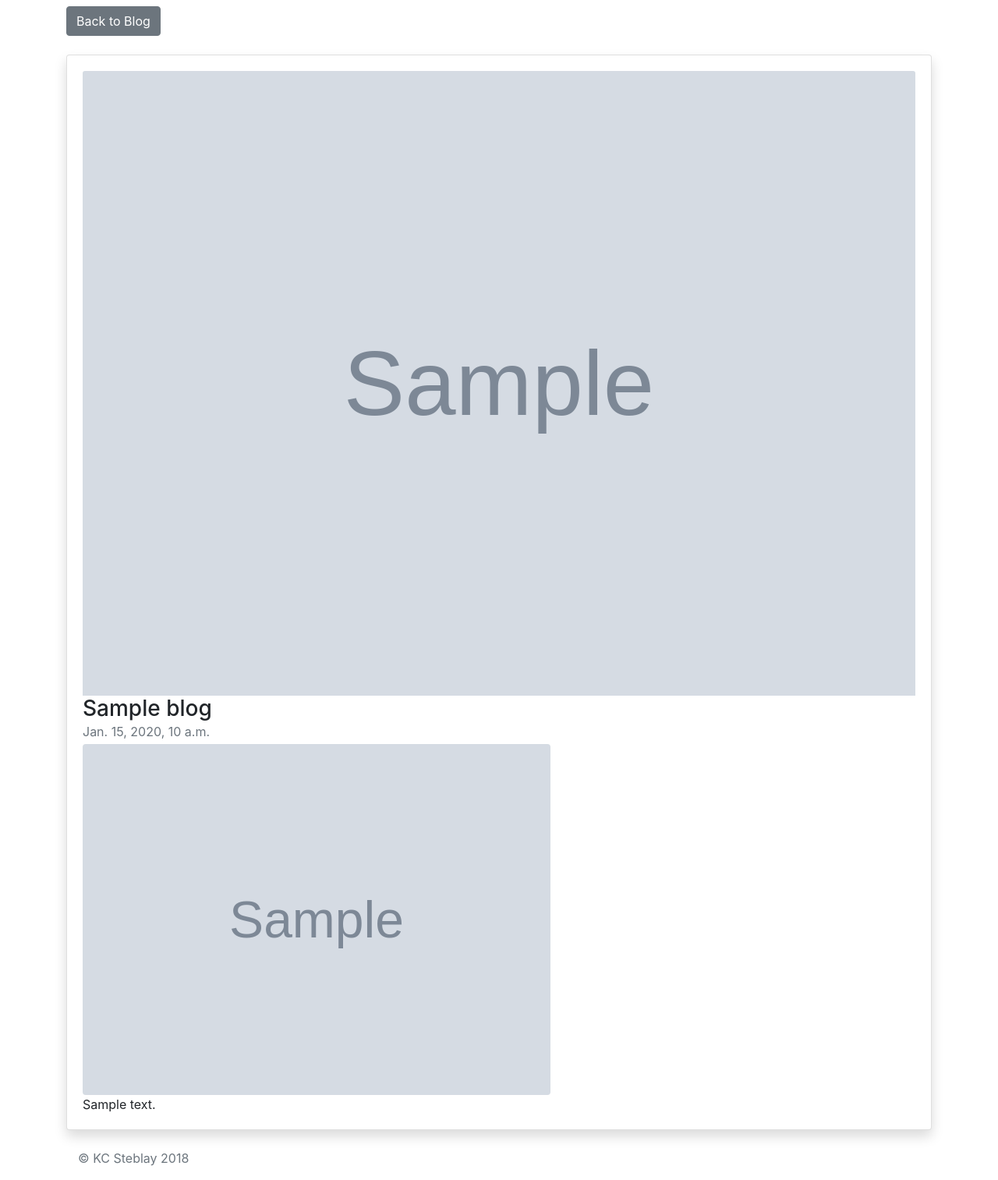
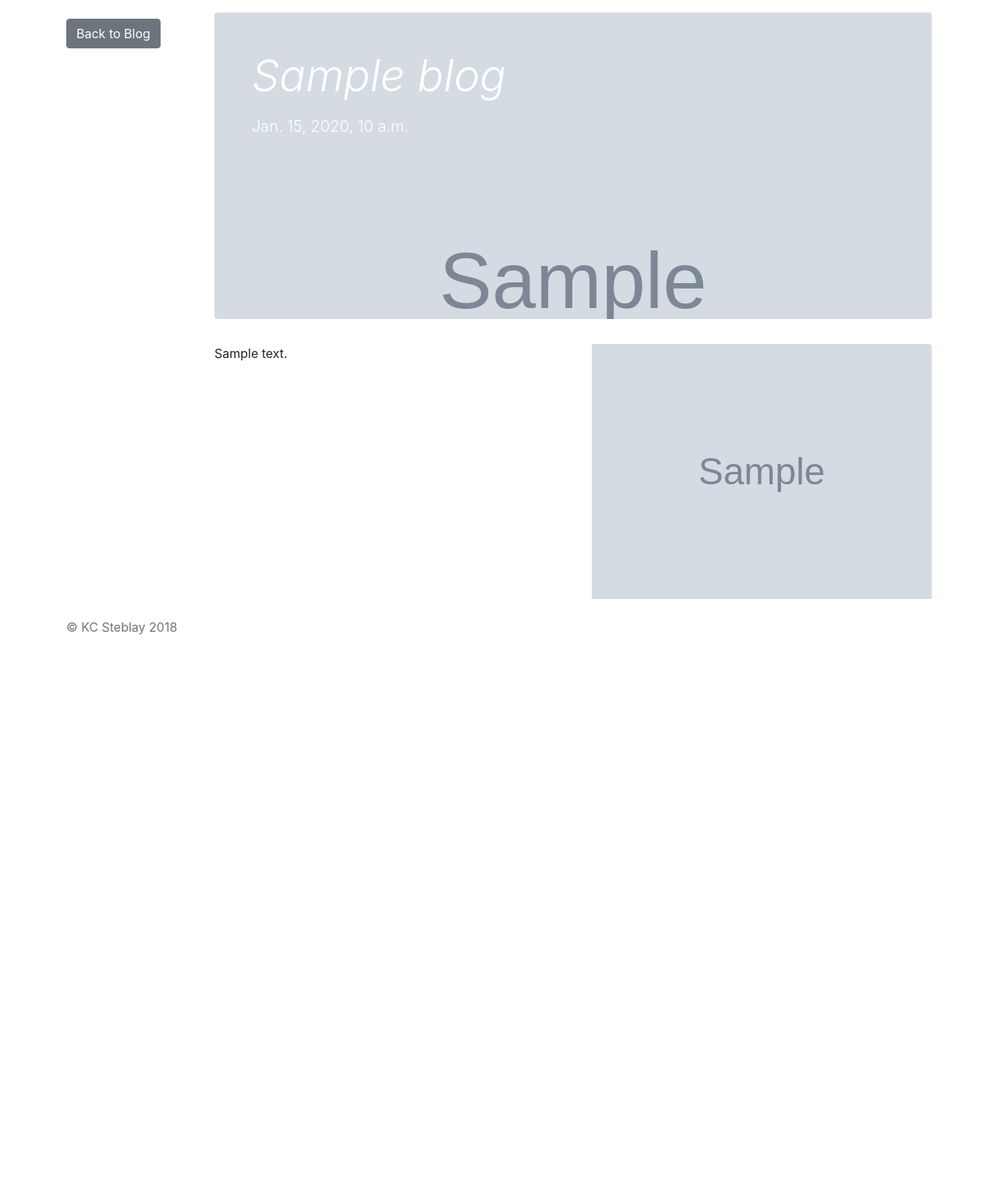
Before and after one commit to kcsteblay/portfolio-project, a Django app: template blog/templates/blog/detail.html in a window 1280 px wide. Shown: the part 56-1569 px from the top of the page at 78% size. After the commit the page ends 870 px from the top, so only its background shows below. Run offline with Django 3.2, Linux system fonts and the light colour scheme; the template is opened without the code that fills it: most values are stand-ins (such as "Sample title", 1, 10 or a date in 2020); grey boxes marked "Sample" are stand-in pictures; data that the repository does not hold is empty; some libraries are stand-ins or nearby versions.

Commit message:
restyled blog

```diff
--- a/blog/models.py
+++ b/blog/models.py
@@ -7,7 +7,9 @@ from django.db import models
 # Add to the admin
 
 class Blog(models.Model):
+	header_image = models.ImageField(upload_to='images/', null=True) #title
 	image = models.ImageField(upload_to='images/', null=True) #title
+	tag = models.CharField(max_length=100, null=True) #title
 	pub_date = models.DateTimeField(null=True) #publish date
 	title = models.CharField(max_length=255, null=True) #title
 	body = models.TextField(null=True) #body
@@ -20,3 +22,6 @@ class Blog(models.Model):
 
 	def __str__(self):
 		return self.title
+
+	class Meta:
+		ordering = ['-pub_date',]
--- a/blog/templates/blog/detail.html
+++ b/blog/templates/blog/detail.html
@@ -31,31 +31,27 @@
   </div>
 </nav>
     </header>
-    <div class="container">
-      <main role="main">
-        <p>
-            <a href="{% url 'allblogs' %}" class="btn btn-secondary my-2">Back to Blog</a>
 
-          </p>
+    <div class="container pt-3">
+    <div class="row">
 
-        <div class="card flex-md-row mb-4 shadow m-top">
-            <div class="card-body d-flex flex-column align-items-start">
-              <img class="card-img-top" src="{{ job.image.url }}" />
-              <h3 class="mb-0">
-                {{ blog.title }}
-              </h3>
-              <div class="mb-1 text-muted">{{ blog.pub_date_pretty }}</div>
+    <div class="col-2"><p><a href="{% url 'allblogs' %}" class="btn btn-secondary my-2">Back to Blog</a></p></div>
 
-              <img class="img-fluid rounded" height=600 width=600 src="{{ blog.image.url }}" />
+    <div class="col-10">
+        <div class="jumbotron p-3 p-md-5 text-white rounded" height=50% style="background-image:url('{{ blog.header_image.url }}');background-size:cover; background-repeat: no-repeat;">
+        <div class="col-md-6 px-0">
+          <h1 class="display-4 font-italic">{{ blog.title }}</h1>
+          <p class="lead my-3">{{ blog.pub_date_pretty }}</p>
+          <br><br><br><br><br><br><br>
+        </div>
+        </div>
 
-              <p class="card-text mb-auto">{{ blog.body }}</p>
+        <img src="{{ blog.image.url }}" class="float-right img-fluid pl-4 pb-4 rounded" width=50% height=auto><p class="card-text mb-auto">{{ blog.body | linebreaks }}</p>
 
-            </div>
 
-          </div>
-
-      </main>
-   <div/>
+        </div>
+        </div>
+    </div>
 
     <footer class="text-muted">
       <div class="container">
--- a/portfolio/settings.py
+++ b/portfolio/settings.py
@@ -25,7 +25,7 @@ SECRET_KEY = '!$rl%%2zt1-zp@$+h7ynuvzizht(x*^73q^m4ift@x%$ujukd3'
 # SECURITY WARNING: don't run with debug turned on in production!
 DEBUG = True
 
-ALLOWED_HOSTS = ['138.68.58.77']
+ALLOWED_HOSTS = ['138.68.58.77','localhost']
 
 
 # Application definition
```
Also changed, not shown: blog/templates/blog/allblogs.html (+10 -7 lines), blog/migrations/0003_auto_20180602_1923.py (added), blog/migrations/0004_blog_tag.py (added).
